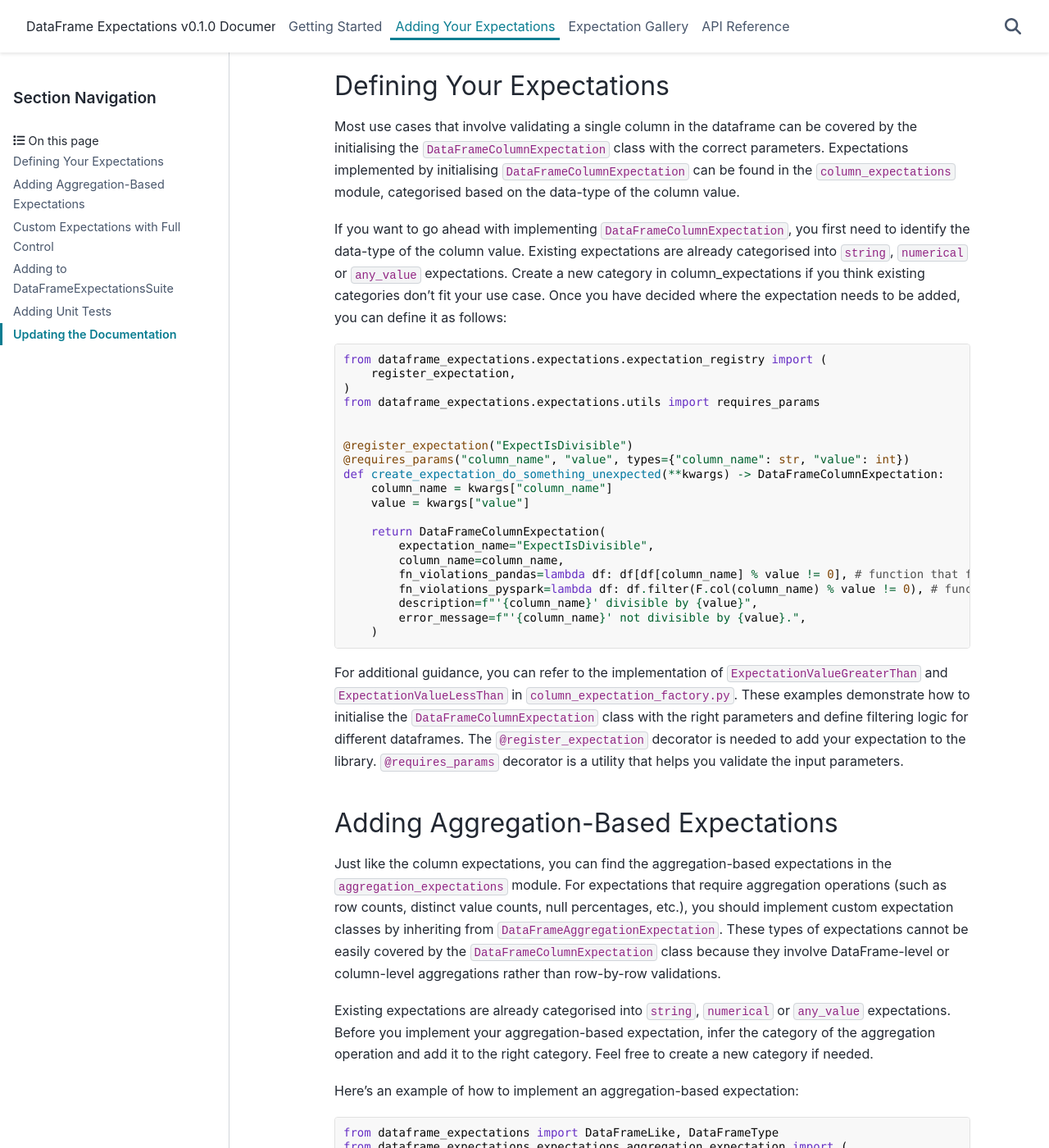
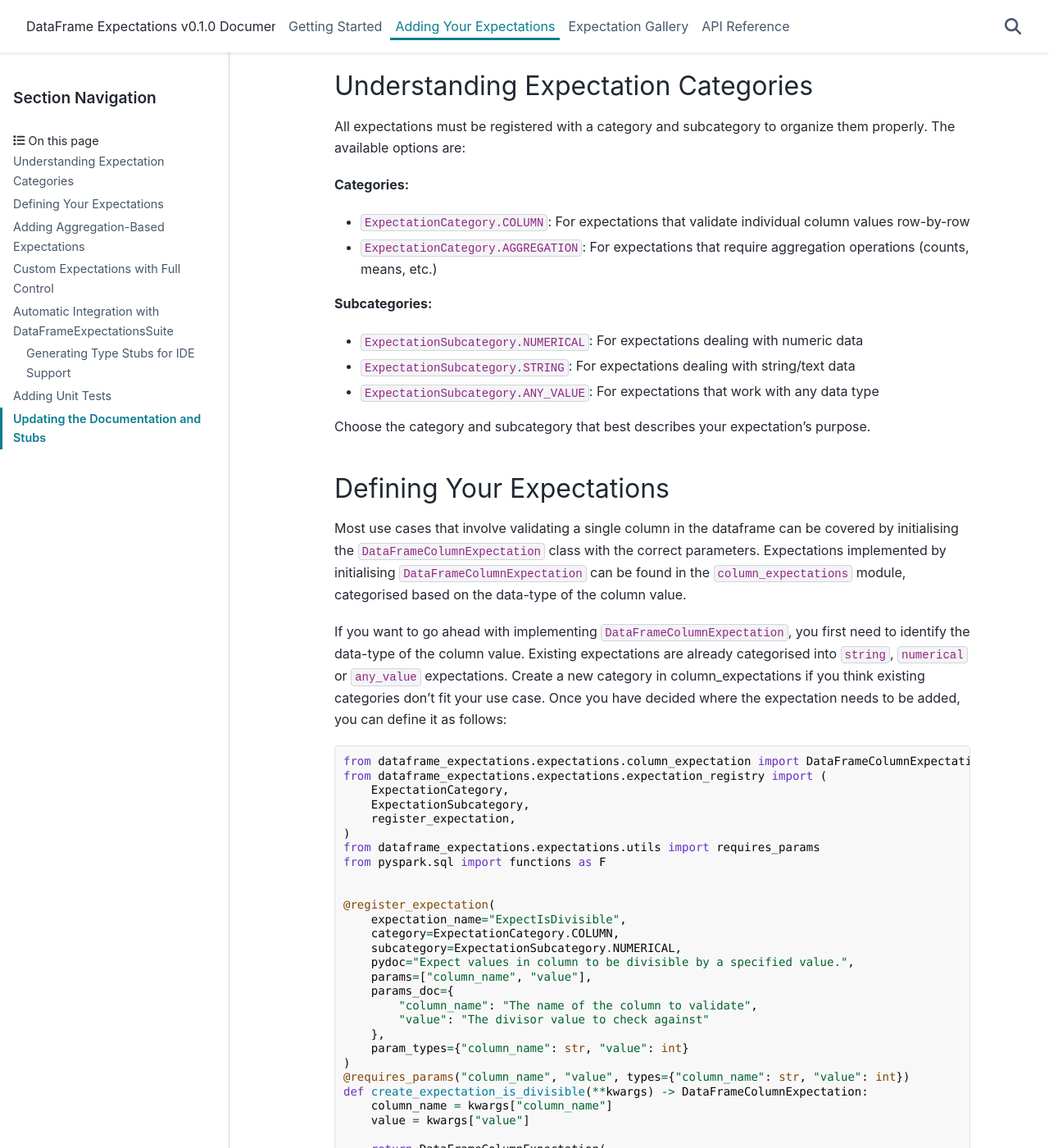
Before and after one commit to getyourguide/dataframe-expectations, a Sphinx documentation site: the page built from docs/source/adding_expectations.rst, in a window 1280 px wide and 1400 px high, scrolled down 203 px. Shown: the whole window at 82% size. Built offline with Sphinx 7.4.7 and the PyData theme 0.15.4, drawn with Linux system fonts in a browser that asks for light colours; some of the changed text lies outside the part shown.

Commit message:
docs: update expectations_autodoc.py to remove API reference button on exp. cards

```diff
--- a/docs/source/_ext/expectations_autodoc.py
+++ b/docs/source/_ext/expectations_autodoc.py
@@ -13,6 +13,7 @@
 from sphinx.application import Sphinx
 from sphinx.util.docutils import SphinxDirective
 
+from dataframe_expectations.expectations.expectation_registry import DataFrameExpectationRegistry
 from dataframe_expectations.expectations_suite import DataFrameExpectationsSuite
 
 
@@ -101,35 +102,50 @@
 
     def run(self) -> List[Node]:
         """Generate the expectations documentation."""
-        # Import the class
-        class_path = self.options.get('class', 'dataframe_expectations.expectations_suite.DataFrameExpectationsSuite')
-        module_name, class_name = class_path.rsplit('.', 1)
-
-        try:
-            module = __import__(module_name, fromlist=[class_name])
-            cls = getattr(module, class_name)
-        except (ImportError, AttributeError) as e:
-            error = f"Could not import {class_path}: {e}"
-            return [nodes.error("", nodes.paragraph("", error))]
-
-        # Collect expectations by category
+        # Get all registered expectations from the registry
         expectations_by_category = defaultdict(lambda: defaultdict(list))
         method_details = {}
 
-        for name, method in inspect.getmembers(cls, predicate=inspect.isfunction):
-            if name.startswith("_") or not name.startswith("expect_"):
-                continue
+        # Get the suite method mapping from the registry (method_name -> expectation_name)
+        suite_method_mapping = DataFrameExpectationRegistry.get_suite_method_mapping()
 
-            docstring = inspect.getdoc(method) or "No description provided."
-            category, subcategory = parse_metadata_from_docstring(docstring)
-            if not category:
-                category, subcategory = infer_category_from_method_name(name)
+        # Get all metadata from the registry
+        for suite_method_name, expectation_name in suite_method_mapping.items():
+            metadata = DataFrameExpectationRegistry.get_metadata(expectation_name)
 
-            expectations_by_category[category][subcategory].append(name)
-            method_details[name] = {
-                "method": method,
+            # Get category and subcategory from metadata
+            category = metadata.category.value if hasattr(metadata.category, 'value') else str(metadata.category)
+            subcategory = metadata.subcategory.value if hasattr(metadata.subcategory, 'value') else str(metadata.subcategory)
+
+            expectations_by_category[category][subcategory].append(suite_method_name)
+
+            # Build docstring from metadata
+            docstring_lines = [metadata.pydoc, "", "Categories:", f"  category: {category}", f"  subcategory: {subcategory}", ""]
+
+            # Add parameters documentation
+            if metadata.params:
+                for param in metadata.params:
+                    param_doc = metadata.params_doc.get(param, "")
+                    param_type = metadata.param_types.get(param, object)
+                    type_name = param_type.__name__ if hasattr(param_type, '__name__') else str(param_type)
+                    docstring_lines.append(f":param {param}: {param_doc}")
+                    docstring_lines.append(f":type {param}: {type_name}")
+
+            docstring_lines.append(":return: An instance of DataFrameExpectationsSuite")
+            docstring = "\n".join(docstring_lines)
+
+            # Build method signature
+            param_strs = []
+            for param in metadata.params:
+                param_type = metadata.param_types.get(param, object)
+                type_name = param_type.__name__ if hasattr(param_type, '__name__') else str(param_type)
+                param_strs.append(f"{param}: {type_name}")
+
+            method_details[suite_method_name] = {
+                "method": None,  # No actual method object since it's dynamic
                 "docstring": docstring,
-                "signature": inspect.signature(method),
+                "signature_str": f"({', '.join(param_strs)})" if param_strs else "()",
+                "params": metadata.params,
                 "category": category,
                 "subcategory": subcategory,
             }
@@ -315,7 +331,7 @@
         card_body += tags_container
 
         # Parameters preview
-        params = [p for p in details["signature"].parameters.keys() if p != "self"]
+        params = details.get("params", [])
         if params:
             params_container = nodes.container()
             params_container['classes'] = ['params-preview']
@@ -337,20 +353,6 @@
 
         card += card_body
 
-        # Card footer with actions - link to API reference
-        card_footer = nodes.container()
-        card_footer['classes'] = ['card-footer']
-
-        # Create link to API reference using raw HTML
-        api_link = nodes.raw(
-            f'<a href="api_reference.html#dataframe_expectations.expectations_suite.DataFrameExpectationsSuite.{method_name}" class="btn btn-details">View API Reference</a>',
-            f'<a href="api_reference.html#dataframe_expectations.expectations_suite.DataFrameExpectationsSuite.{method_name}" class="btn btn-details">View API Reference</a>',
-            format='html'
-        )
-        card_footer += api_link
-
-        card += card_footer
-
         return card
 
 
--- a/docs/source/adding_expectations.rst
+++ b/docs/source/adding_expectations.rst
@@ -4,10 +4,28 @@
 This guide will walk you through the process of creating custom expectations for DataFrame validation.
 There are three main approaches depending on your use case.
 
+Understanding Expectation Categories
+-------------------------------------
+
+All expectations must be registered with a category and subcategory to organize them properly. The available options are:
+
+**Categories:**
+
+- ``ExpectationCategory.COLUMN``: For expectations that validate individual column values row-by-row
+- ``ExpectationCategory.AGGREGATION``: For expectations that require aggregation operations (counts, means, etc.)
+
+**Subcategories:**
+
+- ``ExpectationSubcategory.NUMERICAL``: For expectations dealing with numeric data
+- ``ExpectationSubcategory.STRING``: For expectations dealing with string/text data
+- ``ExpectationSubcategory.ANY_VALUE``: For expectations that work with any data type
+
+Choose the category and subcategory that best describes your expectation's purpose.
+
 Defining Your Expectations
 --------------------------
 
-Most use cases that involve validating a single column in the dataframe can be covered by the initialising the
+Most use cases that involve validating a single column in the dataframe can be covered by initialising the
 ``DataFrameColumnExpectation`` class with the correct parameters. Expectations implemented by initialising
 ``DataFrameColumnExpectation`` can be found in the ``column_expectations`` module, categorised based on the data-type of
 the column value.
@@ -19,15 +37,30 @@
 
 .. code-block:: python
 
+    from dataframe_expectations.expectations.column_expectation import DataFrameColumnExpectation
     from dataframe_expectations.expectations.expectation_registry import (
+        ExpectationCategory,
+        ExpectationSubcategory,
         register_expectation,
     )
     from dataframe_expectations.expectations.utils import requires_params
+    from pyspark.sql import functions as F
 
 
-    @register_expectation("ExpectIsDivisible")
+    @register_expectation(
+        expectation_name="ExpectIsDivisible",
+        category=ExpectationCategory.COLUMN,
+        subcategory=ExpectationSubcategory.NUMERICAL,
+        pydoc="Expect values in column to be divisible by a specified value.",
+        params=["column_name", "value"],
+        params_doc={
+            "column_name": "The name of the column to validate",
+            "value": "The divisor value to check against"
+        },
+        param_types={"column_name": str, "value": int}
+    )
     @requires_params("column_name", "value", types={"column_name": str, "value": int})
-    def create_expectation_do_something_unexpected(**kwargs) -> DataFrameColumnExpectation:
+    def create_expectation_is_divisible(**kwargs) -> DataFrameColumnExpectation:
         column_name = kwargs["column_name"]
         value = kwargs["value"]
 
@@ -41,10 +74,20 @@
         )
 
 For additional guidance, you can refer to the implementation of ``ExpectationValueGreaterThan`` and
-``ExpectationValueLessThan`` in ``column_expectation_factory.py``. These examples demonstrate how to initialise the
+``ExpectationValueLessThan`` in the ``column_expectations`` module. These examples demonstrate how to initialise the
 ``DataFrameColumnExpectation`` class with the right parameters and define filtering logic for different dataframes.
-The ``@register_expectation`` decorator is needed to add your expectation to the library. ``@requires_params`` decorator
-is a utility that helps you validate the input parameters.
+
+The ``@register_expectation`` decorator is required and has the following mandatory parameters:
+
+- ``expectation_name``: The class name of your expectation (e.g., "ExpectationIsDivisible")
+- ``category``: Use ``ExpectationCategory.COLUMN`` or ``ExpectationCategory.AGGREGATION``
+- ``subcategory``: Choose from ``ExpectationSubcategory.NUMERICAL``, ``ExpectationSubcategory.STRING``, or ``ExpectationSubcategory.ANY_VALUE``
+- ``pydoc``: A brief description of what the expectation does
+- ``params``: List of parameter names (e.g., ["column_name", "value"])
+- ``params_doc``: Dictionary mapping parameter names to their descriptions
+- ``param_types``: Dictionary mapping parameter names to their Python types
+
+The ``@requires_params`` decorator is a utility that helps you validate the input parameters at runtime.
 
 Adding Aggregation-Based Expectations
 --------------------------------------
@@ -68,7 +111,11 @@
     from dataframe_expectations.expectations.aggregation_expectation import (
         DataFrameAggregationExpectation,
     )
-    from dataframe_expectations.expectations.expectation_registry import register_expectation
+    from dataframe_expectations.expectations.expectation_registry import (
+        ExpectationCategory,
+        ExpectationSubcategory,
+        register_expectation,
+    )
     from dataframe_expectations.expectations.utils import requires_params
     from dataframe_expectations.result_message import (
         DataFrameExpectationFailureMessage,
@@ -145,7 +192,15 @@
                 )
 
 
-    @register_expectation("ExpectationMinRows")
+    @register_expectation(
+        expectation_name="ExpectationMinRows",
+        category=ExpectationCategory.AGGREGATION,
+        subcategory=ExpectationSubcategory.ANY_VALUE,
+        pydoc="Expect DataFrame to have at least a minimum number of rows.",
+        params=["min_count"],
+        params_doc={"min_count": "Minimum required number of rows"},
+        param_types={"min_count": int}
+    )
     @requires_params("min_count", types={"min_count": int})
     def create_expectation_min_rows(**kwargs) -> ExpectationMinRows:
         """
@@ -340,44 +395,36 @@
             """
             <Add your validation logic here for PySpark DataFrame. Return either DataFrameExpectationSuccessMessage or DataFrameExpectationFailureMessage>
 
-Adding to DataFrameExpectationsSuite
--------------------------------------
+Automatic Integration with DataFrameExpectationsSuite
+-----------------------------------------------------
 
-The ``DataFrameExpectationsSuite`` encapsulates all the expectations that are provided by this library.
-After defining and testing your expectation, integrate it into the ``DataFrameExpectationsSuite`` by creating a new
-method with a descriptive name starting with the prefix ``expect_`` (this is needed to generate documentation later).
-Here's an example:
+The ``DataFrameExpectationsSuite`` provides access to all registered expectations through dynamically generated methods.
+When you register an expectation using the ``@register_expectation`` decorator, the suite automatically creates a
+corresponding ``expect_*`` method. For example:
 
-.. code-block:: python
+- ``ExpectationIsDivisible`` → ``suite.expect_is_divisible(column_name="...", value=...)``
+- ``ExpectationMinRows`` → ``suite.expect_min_rows(min_count=...)``
+- ``ExpectationValueGreaterThan`` → ``suite.expect_value_greater_than(column_name="...", value=...)``
 
-    class DataFrameExpectationsSuite:
-        """
-        A suite of expectations for validating DataFrames.
-        """
-        ...
+The method names are automatically derived by:
 
-        def expect_is_divisible(
-            self,
-            column_name: str,
-            value: float,
-            # You can add more parmeters here
-        ):
-            """
-            Define what the expectation does
-            :param column_name: The name of the column to check.
-            :param value: The value to compare against.
-            :return: An instance of DataFrameExpectationsSuite.
-            """
+1. Removing the "Expectation" prefix from your expectation name
+2. Converting from PascalCase to snake_case
+3. Adding the "expect\_" prefix
 
-            expectation = DataFrameExpectationRegistry.get_expectation(
-                expectation_name="ExpectIsDivisible",
-                column_name=column_name,
-                value=value,
-            )
+No manual integration is required! Simply register your expectation and it will be available in the suite.
 
-            logger.info(f"Adding expectation: {expectation}")
-            self.__expectations.append(expectation)
-            return self
+Generating Type Stubs for IDE Support
+^^^^^^^^^^^^^^^^^^^^^^^^^^^^^^^^^^^^^^
+
+To provide IDE autocomplete and type hints for all expect methods, run the stub generator:
+
+.. code-block:: bash
+
+    un run python scripts/generate_suite_stubs.py
+
+This creates ``expectations_suite.pyi`` with type hints for all registered expectations. The stub file is automatically
+validated by the sanity check script and pre-commit hooks.
 
 Adding Unit Tests
 -----------------
@@ -471,23 +518,62 @@
 For concrete examples of unit tests, check for tests in the ``expectations_implemented`` folder. You can also
 find the unit test template here.
 
-Updating the Documentation
---------------------------
+Updating the Documentation and Stubs
+------------------------------------
 
-After the expectation is ready for use, the last thing remaining is adding your expectation to the documentation. The documentation is automatically generated using a CI pipeline with the ``uv`` package manager and is available at ``docs/build/html/expectations.html``.
+After implementing your expectation, you need to generate the type stubs and documentation:
 
-Make sure to add the docstring for the function you added to ``DataFrameExpectationsSuite`` before submitting your changes. The CI pipeline will automatically update the documentation using the make targets in the ``docs`` folder when your changes are merged.
+**1. Generate Type Stubs**
 
-If you need to build the documentation locally for testing, you can use the make targets available in the ``docs`` folder.
+Run the stub generator to create IDE autocomplete support:
+
+.. code-block:: bash
+
+    un run python scripts/generate_suite_stubs.py
+
+This updates ``dataframe_expectations/expectations_suite.pyi`` with type hints for your new expectation method.
+
+**2. Build Documentation**
+
+The documentation is automatically generated using the ``pydoc`` parameter you provided in ``@register_expectation``.
+To build the documentation locally for testing:
 
 .. code-block:: bash
 
     cd docs
     uv run sphinx-build source build/html
 
-or use the make command
+or use the make command:
 
 .. code-block:: bash
 
     cd docs
     make html
+
+The documentation will be available at ``docs/build/html/expectations.html``.
+
+**3. Run Sanity Checks**
+
+Before committing, run the sanity check to ensure everything is properly registered:
+
+.. code-block:: bash
+
+    un run python scripts/sanity_checks.py
+
+This validates that:
+
+- Your expectation is registered in the registry
+- The stub file is up-to-date
+- Test files exist for your expectation
+- Everything is consistent across the framework
+
+**4. Pre-commit Hooks**
+
+The pre-commit hooks will automatically check:
+
+- Code formatting (black, isort)
+- Type checking (mypy)
+- Stub file is up-to-date
+- Linting (ruff)
+
+When your changes are merged, the CI pipeline will automatically build and deploy the updated documentation to GitHub Pages.
```
